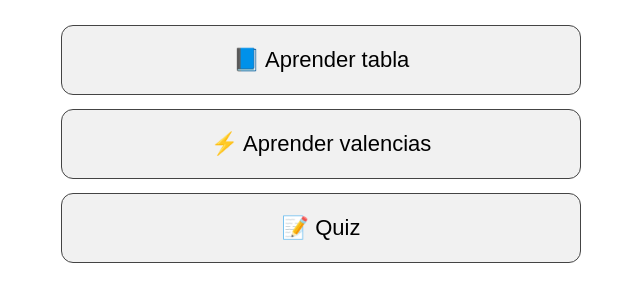
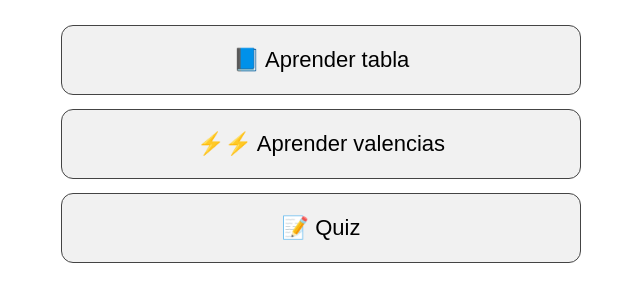
Before and after one commit to qarlosleal/tabla_periodica, a plain HTML site: page index.html in a window 1280 px wide. Shown: the part 60-362 px from the top of the page, without its empty margins (319-959 px from the left). Drawn offline with Linux system fonts and the light colour scheme.

Commit message:
valencias 4

```diff
--- a/index.html
+++ b/index.html
@@ -14,7 +14,7 @@
 
   <div class="menu">
     <button class="menu-btn" onclick="location.href='aprender.html'">📘 Aprender tabla</button>
-    <button class="menu-btn" onclick="location.href='valencias.html'">⚡ Aprender valencias</button>
+    <button class="menu-btn" onclick="location.href='valencias.html'">⚡⚡ Aprender valencias</button>
     <button class="menu-btn" onclick="location.href='quiz.html'">📝 Quiz</button>
   </div>
 </body>
```
